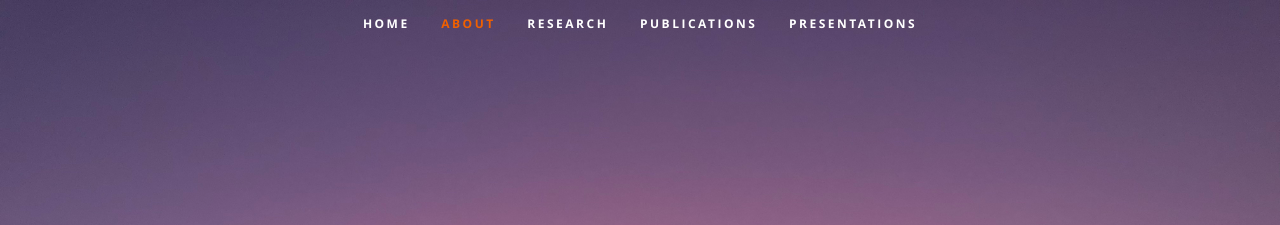
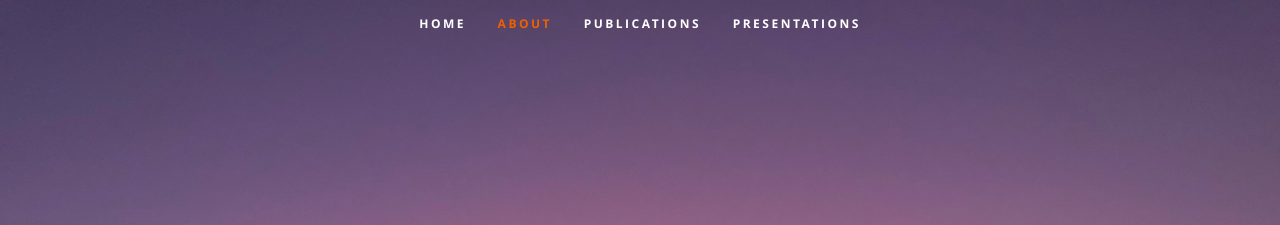
Before and after one commit to sarahhancock/sarahhancock.github.io, a plain HTML site: page index.html in a window 1280 px wide. Shown: the top 225 px of the page. Drawn offline with nearby package versions, Linux system fonts and the light colour scheme.

Commit message:
Add files via upload

```diff
--- a/index.html
+++ b/index.html
@@ -46,7 +46,6 @@
          <ul id="nav" class="nav">
             <li class="current"><a class="smoothscroll" href="#home">Home</a></li>
             <li><a class="smoothscroll" href="#about">About</a></li>
-            <li><a class="smoothscroll" href="#research">Research</a></li>
             <li><a class="smoothscroll" href="#publications">Publications</a></li>
             <li><a class="smoothscroll" href="#presentations">Presentations</a></li>
 	         <!-- <li><a class="smoothscroll" href="#resume">Resume</a></li> -->
```
